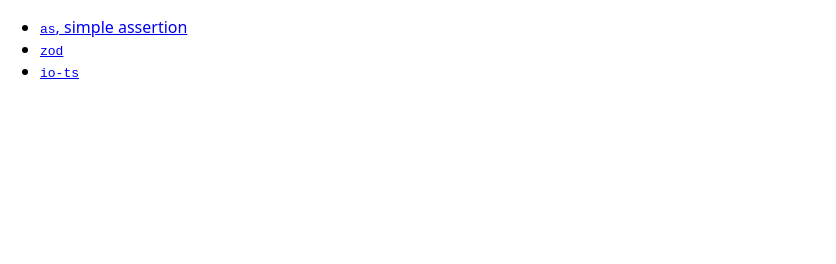
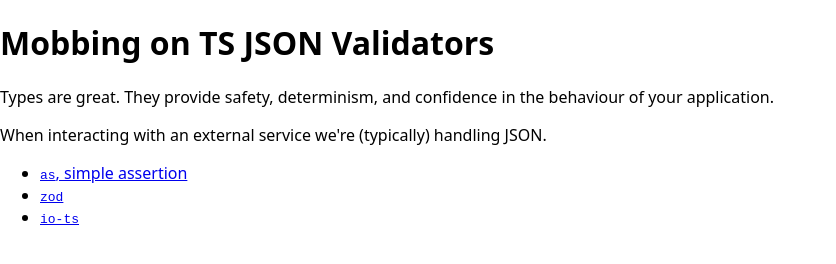
Before and after one commit to guardian/mobbing-on-ts-json-validators, a website built with Vite: page index.html in a window 1280 px wide. Shown: the whole page, without its empty margins (0-836 px from the left). Built offline with nearby package versions, Linux system fonts and the light colour scheme.

Commit message:
chore: prettier

```diff
--- a/index.html
+++ b/index.html
@@ -1,18 +1,32 @@
-<!DOCTYPE html>
+<!doctype html>
 <html lang="en">
 	<head>
 		<meta charset="UTF-8" />
 		<link rel="icon" type="image/svg+xml" href="favicon.svg" />
 		<meta name="viewport" content="width=device-width, initial-scale=1.0" />
-    <link href="./style.css" rel="stylesheet" />
+		<link href="/style.css" rel="stylesheet" />
 
 		<title>Mobbing on TS JSON Validators</title>
 	</head>
 	<body>
+		<h1>Mobbing on TS JSON Validators</h1>
+		<p>
+			Types are great. They provide safety, determinism, and confidence in the
+			behaviour of your application.
+		</p>
+		<p>
+			When interacting with an external service we're (typically) handling JSON.
+		</p>
 		<ul>
-        <li><a href="/with-as/"><code>as</code>, simple assertion</a></li>
-        <li><a href="/with-zod/"><code>zod</code></a></li>
-        <li><a href="/with-io-ts/"><code>io-ts</code></a></li>
+			<li>
+				<a href="/with-as/"><code>as</code>, simple assertion</a>
+			</li>
+			<li>
+				<a href="/with-zod/"><code>zod</code></a>
+			</li>
+			<li>
+				<a href="/with-io-ts/"><code>io-ts</code></a>
+			</li>
 		</ul>
 	</body>
 </html>
--- a/package.json
+++ b/package.json
@@ -6,6 +6,7 @@
 		"check": "tsc",
 		"dev": "vite",
 		"build": "tsc && vite build",
+		"format": "prettier . --write",
 		"preview": "vite preview"
 	},
 	"devDependencies": {
```
Also changed, not shown: style.css (+5 -5 lines), tsconfig.json (+4 -4 lines), with-as/index.html (+1 -2 lines), with-io-ts/index.html (+1 -2 lines), with-zod/index.html (+1 -2 lines), README.md, bad.json (indentation only), good.json (indentation only), 1 other file. Lines whose indentation alone changed are shown as unchanged.
